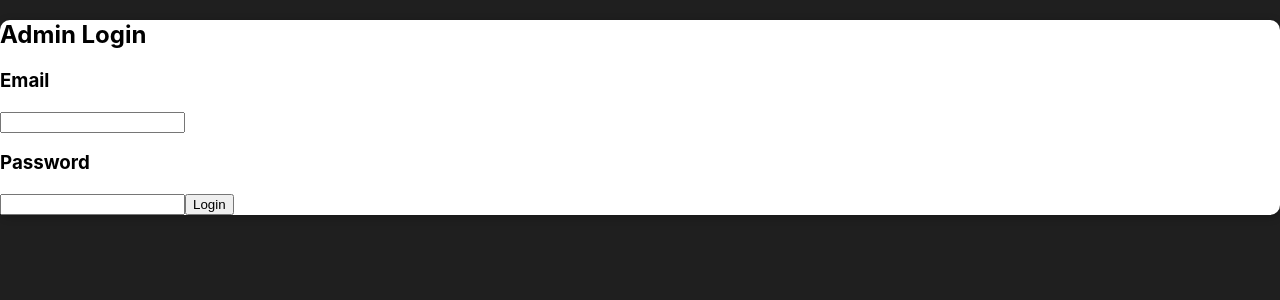
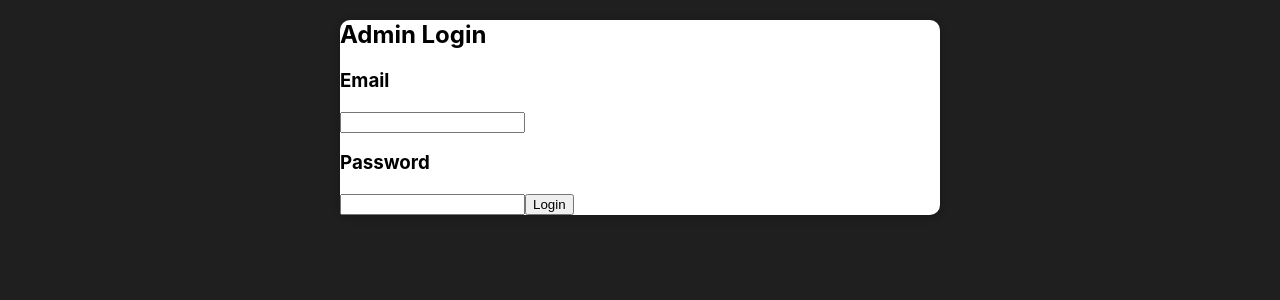
Before and after one commit to IsacVera/admin_login, a React (Create React App) app: page / in a window 1280 px wide. Shown: the top 300 px of the page. Built offline with nearby package versions, Linux system fonts and the light colour scheme.

Commit message:
centered menu

```diff
--- a/src/components/UI/Card.scss
+++ b/src/components/UI/Card.scss
@@ -2,4 +2,7 @@
   background: white;
   box-shadow: 0 2px 8px rgba(0, 0, 0, 0.26);
   border-radius: 10px;
+  margin: 0 auto;
+  max-width: 600px;
+  ;
 }
```
